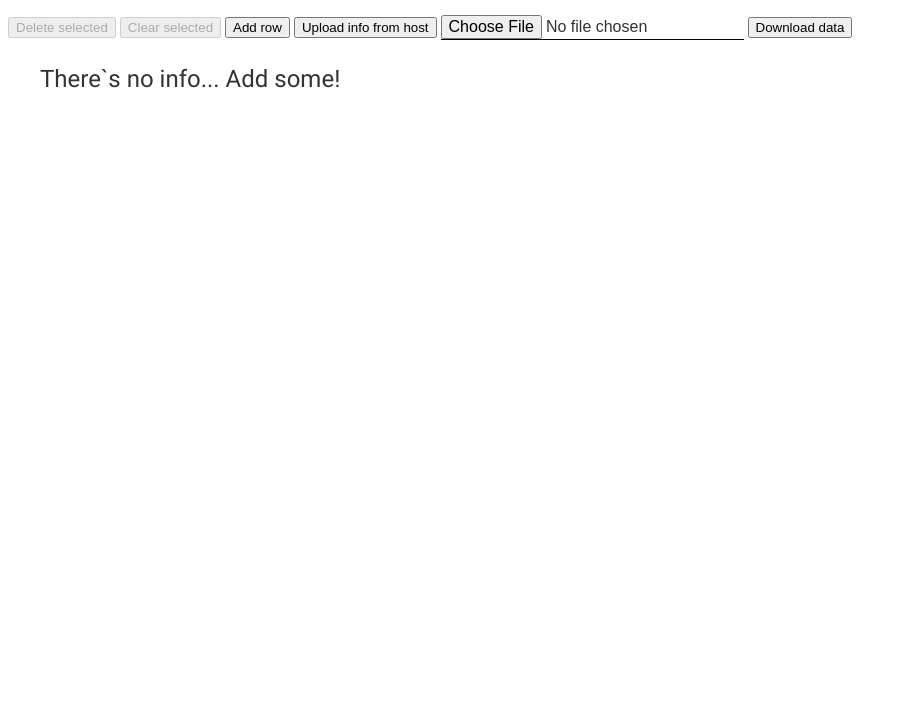
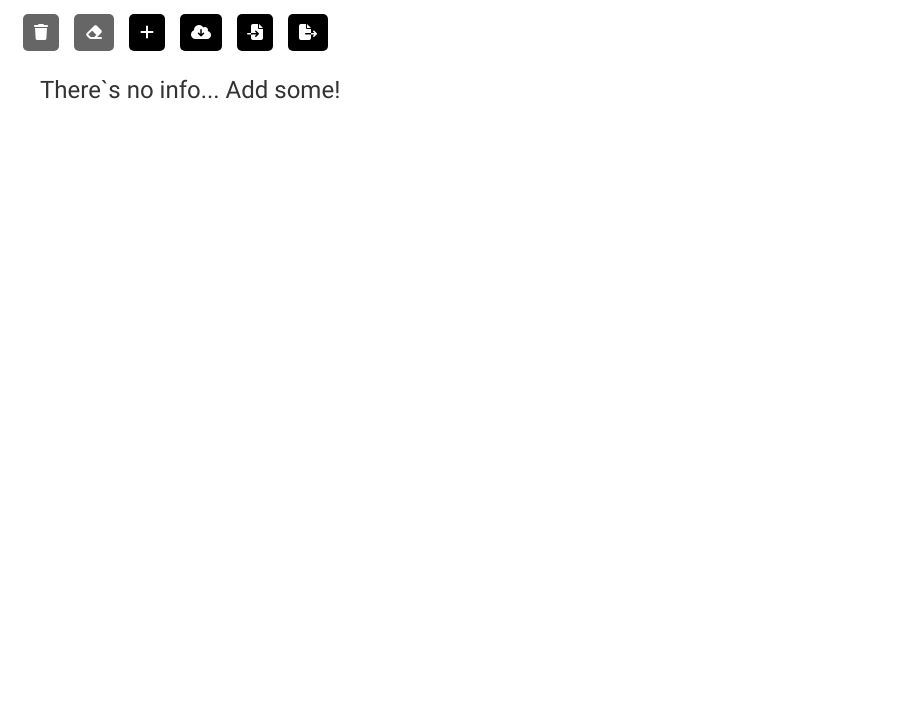
Before and after one commit to Whatruska/Bars_Group_Test, a website: page app/index.html in a window 1280 px wide. Shown: the part 82-800 px from the top of the page, without its empty margins (0-907 px from the left). Drawn offline with Linux system fonts and the light colour scheme; files that its build step writes are made by us from their sources.

Commit message:
styling toolbar

```diff
--- a/app/index.html
+++ b/app/index.html
@@ -9,28 +9,30 @@
 	<meta name="viewport" content="width=device-width">
 	<link rel="icon" href="images/favicon.png">
 	<link rel="stylesheet" href="css/app.min.css">
+	<script src="https://kit.fontawesome.com/d35cb3e062.js" crossorigin="anonymous"></script>
 
 </head>
 
 <body>
 	<header>
-		<h1>Header</h1>
-		<div id="toolbar">
+		<h1>Bars group test app</h1>
+		<div id="toolbar" class="row">
 			<button id="delete">
-				Delete selected
+				<i class="fas fa-trash"></i>
 			</button>
 			<button id="clear">
-				Clear selected
+				<i class="fas fa-eraser"></i>
 			</button>
 			<button id="add">
-				Add row
+				<i class="fas fa-plus"></i>
 			</button>
 			<button id="host">
-				Upload info from host
+				<i class="fas fa-cloud-download-alt"></i>
 			</button>
 			<input id="file" type="file"/>
+			<label for="file"><i class="fas fa-file-import"></i></label>
 			<button id="download">
-				Download data
+				<i class="fas fa-file-export"></i>
 			</button>
 		</div>
 	</header>
--- a/app/js/app.js
+++ b/app/js/app.js
@@ -429,6 +429,16 @@ document.addEventListener("DOMContentLoaded", function() {
         input.focus();
     }
 
+    let checkDisabled = (e) => {
+        if (selectedRow.length === 0){
+            deleteBtn.setAttribute("disabled","");
+            clearBtn.setAttribute("disabled","");
+        } else {
+            deleteBtn.removeAttribute("disabled");
+            clearBtn.removeAttribute("disabled");
+        }
+    }
+
     let handleClick = (e) => {
         let target = e.currentTarget;
         let selected = target.getAttribute("selected");
@@ -439,11 +449,13 @@ document.addEventListener("DOMContentLoaded", function() {
             style.color = "white"
             target.setAttribute("selected","");
             selectedRow.push(vertIndex);
+            checkDisabled();
         } else {
             style.backgroundColor = "transparent";
             style.color = "black"
             target.removeAttribute("selected");
             selectedRow = selectedRow.filter(el => el !== vertIndex);
+            checkDisabled();
         }
     }
 
@@ -529,5 +541,6 @@ document.addEventListener("DOMContentLoaded", function() {
 
     hostBtn.onclick = loadTestData;
 
+    checkDisabled()
     buildTableFromStorage();
 });
--- a/app/sass/main.sass
+++ b/app/sass/main.sass
@@ -9,12 +9,37 @@ input
   text-align: center
   width: fit-content
 
+button
+  background-color: black
+  color: white
+  border: 0px solid black
+  border-radius: 5px
+  cursor: pointer
+  outline: none
+  &:hover
+   background-color : $accent
+
+[disabled]
+  cursor: no-drop
+  background-color: #666666
+  &:hover
+    background-color: #666666
+
+i,label
+  font-size: 16px
+  padding: 5px 5px
+
 td
   padding: 5px 5px
   text-align: center
 
 #table
   width: 100%
+
+#toolbar
+  justify-content: flex-start
+  input,button,label
+    margin-left: 15px
 
 .table-heading
   font-weight: bold
@@ -29,3 +54,28 @@ td
 .col
   display: flex
   flex-direction: column
+
+[type="file"]
+  border: 0
+  clip: rect(0, 0, 0, 0)
+  height: 1px
+  overflow: hidden
+  padding: 0
+  position: absolute !important
+  white-space: nowrap
+  width: 1px
+
+
+[type="file"] + label
+  background-color: black
+  border-radius: 5px
+  color: #fff
+  cursor: pointer
+  display: inline-block
+
+[type="file"]:focus + label,
+[type="file"] + label:hover
+  background-color: $accent
+
+[type="file"]:focus + label
+  outline: none
```
Also changed, not shown: app/css/app.min.css, app/js/app.min.js.
